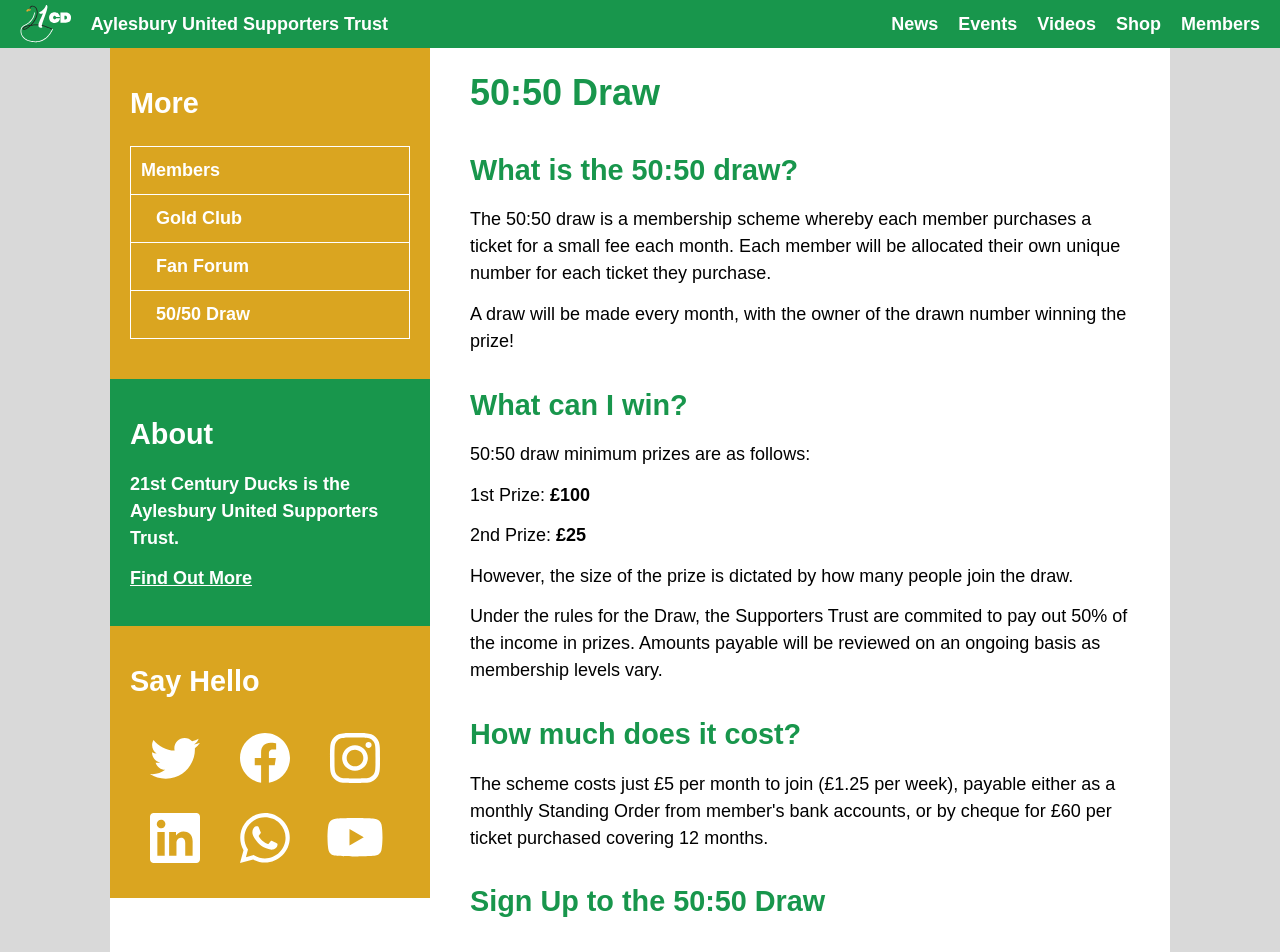
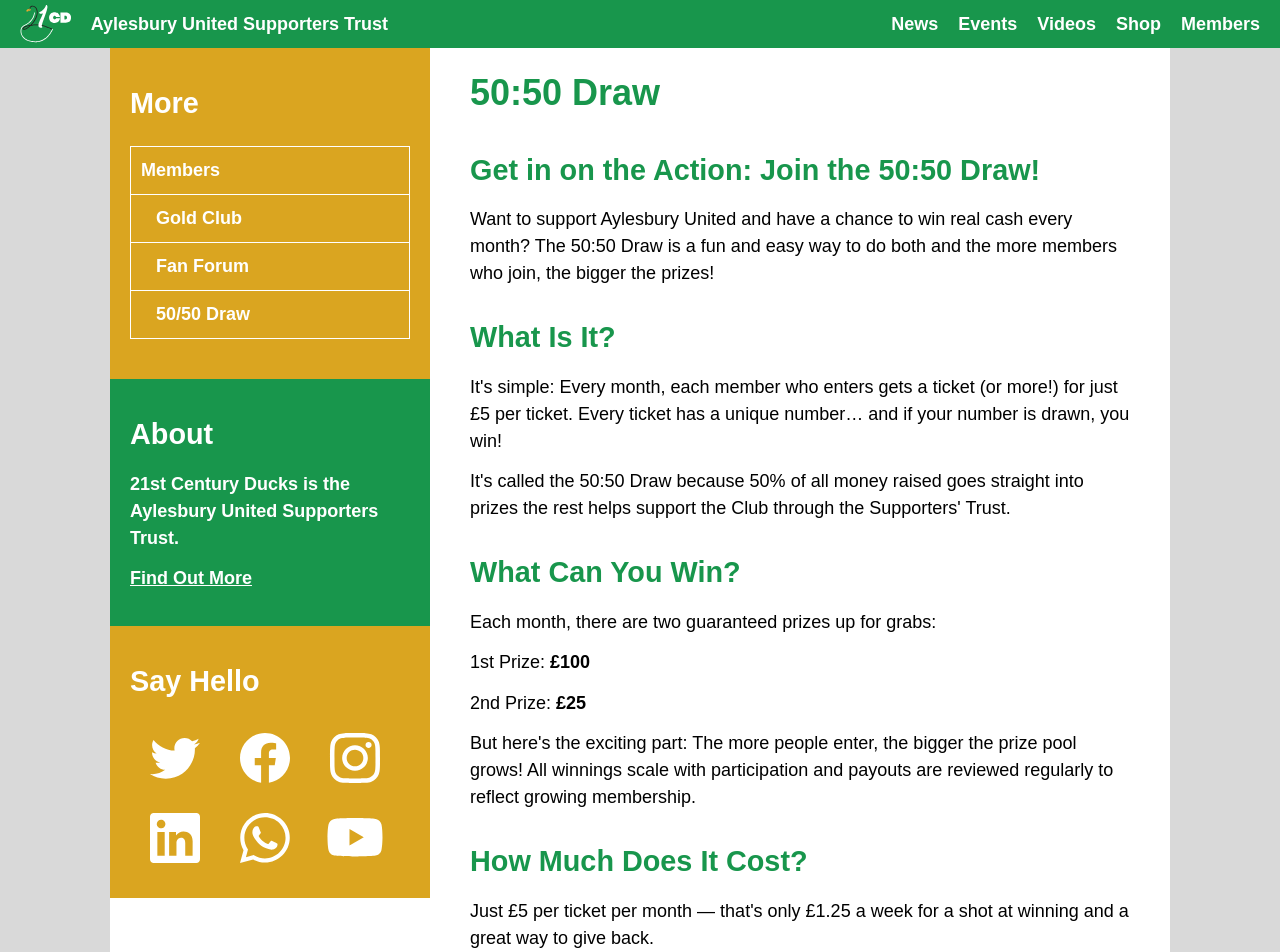
Before and after one commit to RobDWaller/21ducks.github.io, a Jekyll site: the page built from members/5050.html, in a window 1280 px wide and 1400 px high. Shown: the top 952 px of the window. Built offline with Jekyll 4.4.1, drawn with Linux system fonts in a browser that asks for light colours; some of the changed text lies outside the part shown; grey boxes are pictures that could not be loaded.

Commit message:
Amended 5050 content.

```diff
--- a/members/5050.html
+++ b/members/5050.html
@@ -7,20 +7,30 @@
 menu: "members"
 ---
 <h1>{{ page.title }}</h1>
-<h2>What is the 50:50 draw?</h2>
-<p>The 50:50 draw is a membership scheme whereby each member purchases a ticket for a small fee each month. Each
-member will be allocated their own unique number for each ticket they purchase.</p>
-<p>A draw will be made every month, with the owner of the drawn number winning the prize!</p>
-<h2>What can I win?</h2>
-<p>50:50 draw minimum prizes are as follows:</p>
+<h2>Get in on the Action: Join the 50:50 Draw!</h2>
+<p>Want to support Aylesbury United and have a chance to win real cash every month? The 50:50 Draw is a fun and easy
+way to do both and the more members who join, the bigger the prizes!</p>
+<h2>What Is It?</h2>
+<p>It's simple: Every month, each member who enters gets a ticket (or more!) for just £5 per ticket. Every ticket has
+a unique number… and if your number is drawn, you win!</p>
+<p>It's called the 50:50 Draw because 50% of all money raised goes straight into prizes the rest helps support the
+Club through the Supporters' Trust.</p>
+<h2>What Can You Win?</h2>
+<p>Each month, there are two guaranteed prizes up for grabs:</p>
 <p>1st Prize: <strong>£100</strong></p>
 <p>2nd Prize: <strong>£25</strong></p>
-<p>However, the size of the prize is dictated by how many people join the draw.</p>
-<p>Under the rules for the Draw, the Supporters Trust are commited to pay out 50% of the income in prizes. Amounts
-payable will be reviewed on an ongoing basis as membership levels vary.</p>
-<h2>How much does it cost?</h2>
-<p>The scheme costs just £5 per month to join (£1.25 per week), payable either as a monthly Standing Order from
-member's bank accounts, or by cheque for £60 per ticket purchased covering 12 months.</p>
-<h2 id="signup-draw">Sign Up to the 50:50 Draw</h2>
+<p>But here's the exciting part: The more people enter, the bigger the prize pool grows! All winnings scale with
+participation and payouts are reviewed regularly to reflect growing membership.</p>
+<h2>How Much Does It Cost?</h2>
+<p>Just £5 per ticket per month — that's only £1.25 a week for a shot at winning and a great way to give back.</p>
+<p>You can pay in two easy ways:</p>
+<ul>
+    <li>Monthly Standing Order from your bank</li>
+    <li>Annual Cheque Payment of £60 per ticket for a whole year of entries</li>
+</ul>
+<p>Signing up is quick and you'll be automatically entered into every draw. Whether you win or not, you're helping
+bring the club closer to home and keeping the spirit of Aylesbury United alive.</p>
+<p>Ready to take your shot? Join the draw. Back the club. Win big.</p>
+<h2 id="signup-draw">Sign Up to Win!</h2>
 <iframe class="fifty-draw" src="https://docs.google.com/forms/d/e/1FAIpQLSfeNnzjgpz3dxFN-DP57e4GVKUu-w1bpwBd2kqtERok-JkelQ/viewform?embedded=true"
 frameborder="0" marginheight="0" marginwidth="0">Loading…</iframe>
```
